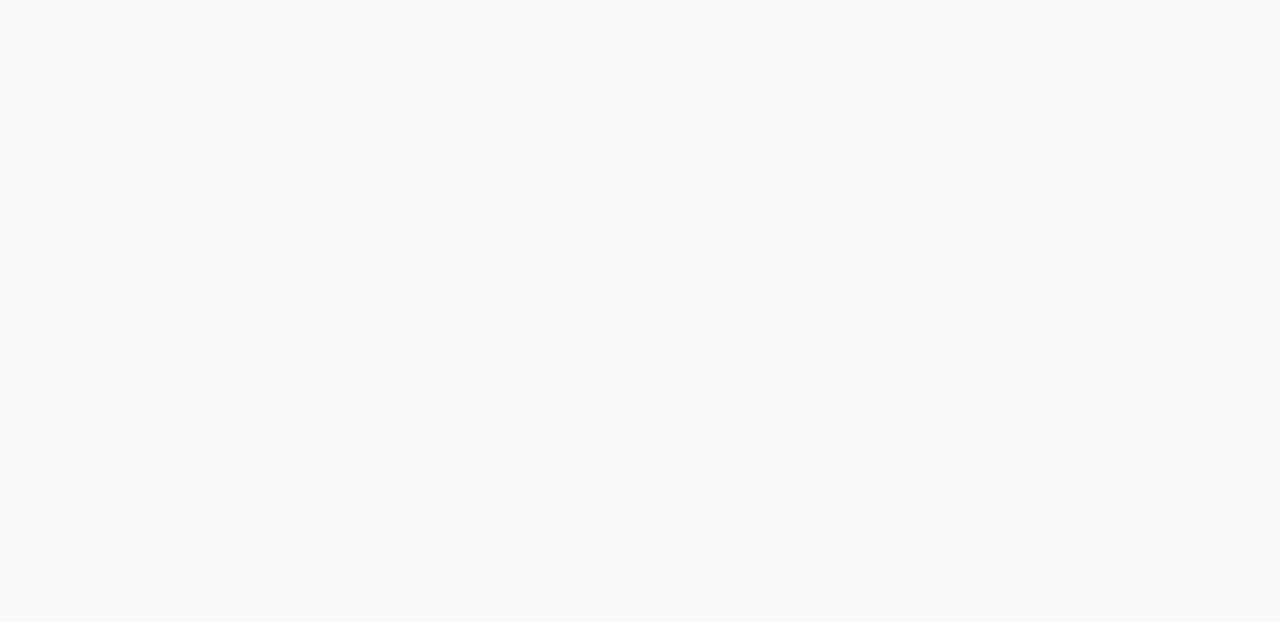
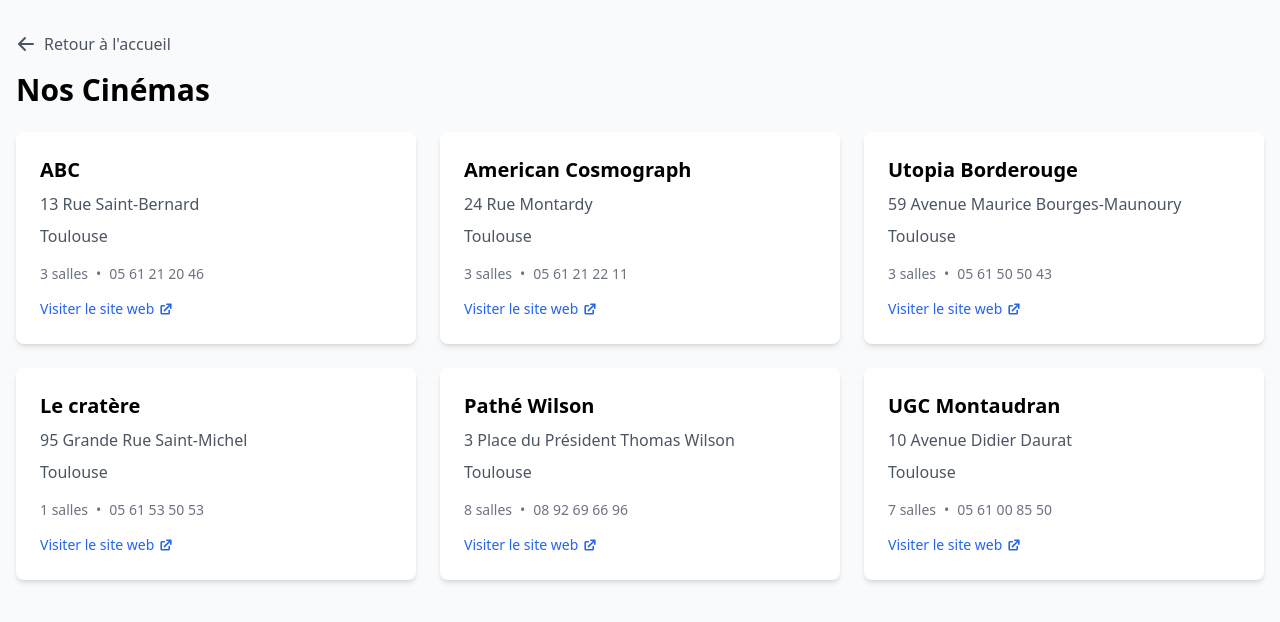
Before and after one commit to masoddr/toulouse_cinema, a Nuxt app in the folder frontend/: page /cinemas in a window 1280 px wide. Before the commit this address had no page. Shown: the top 622 px of the page. Built offline with nearby package versions, Linux system fonts and the light colour scheme.

Commit message:
Refactor TheNavbar component to simplify cinema navigation and remove unnecessary store imports. Introduce a new cinemas page displaying detailed cinema information, including address, contact details, and website links.

```diff
--- a/frontend/components/TheNavbar.vue
+++ b/frontend/components/TheNavbar.vue
@@ -8,17 +8,10 @@
 
         <div class="flex space-x-4">
           <NuxtLink
-            v-for="cinema in cinemas"
-            :key="cinema"
-            :to="`/cinemas/${cinema}`"
-            class="hover:text-opacity-90 transition-colors flex items-center gap-2"
-            :style="{ color: getCinemaColor(cinema) }"
+            to="/cinemas"
+            class="hover:text-opacity-90 transition-colors"
           >
-            <span
-              class="inline-block w-2 h-2 rounded-full"
-              :style="{ backgroundColor: getCinemaColor(cinema) }"
-            ></span>
-            {{ cinema }}
+            Les cinémas
           </NuxtLink>
         </div>
       </div>
@@ -27,13 +20,5 @@
 </template>
 
 <script setup lang="ts">
-import { useSeancesStore } from '~/stores/seances'
-import { useCinemasStore } from '~/stores/cinemas'
-import { storeToRefs } from 'pinia'
-
-const store = useSeancesStore()
-const cinemaStore = useCinemasStore()
-const { cinemas } = storeToRefs(store)
-
-const getCinemaColor = (cinema: string) => cinemaStore.getColor(cinema)
+// Les imports ne sont plus nécessaires car nous n'utilisons plus les stores
 </script>
--- /dev/null
+++ b/frontend/pages/cinemas.vue
@@ -0,0 +1,98 @@
+<template>
+  <div class="container mx-auto px-4 py-8">
+    <NuxtLink
+      to="/"
+      class="inline-flex items-center text-gray-600 hover:text-gray-800 mb-4"
+    >
+      <svg xmlns="http://www.w3.org/2000/svg" class="h-5 w-5 mr-2" viewBox="0 0 20 20" fill="currentColor">
+        <path fill-rule="evenodd" d="M9.707 16.707a1 1 0 01-1.414 0l-6-6a1 1 0 010-1.414l6-6a1 1 0 011.414 1.414L5.414 9H17a1 1 0 110 2H5.414l4.293 4.293a1 1 0 010 1.414z" clip-rule="evenodd" />
+      </svg>
+      Retour à l'accueil
+    </NuxtLink>
+
+    <h1 class="text-3xl font-bold mb-6">Nos Cinémas</h1>
+    <div class="grid grid-cols-1 md:grid-cols-2 lg:grid-cols-3 gap-6">
+      <div v-for="cinema in cinemas" :key="cinema.id" class="bg-white rounded-lg shadow-md p-6">
+        <h2 class="text-xl font-semibold mb-2">{{ cinema.nom }}</h2>
+        <p class="text-gray-600 mb-2">{{ cinema.adresse }}</p>
+        <p class="text-gray-600 mb-4">{{ cinema.ville }}</p>
+        <div class="flex items-center space-x-2 mb-3">
+          <span class="text-sm text-gray-500">{{ cinema.nombreSalles }} salles</span>
+          <span class="text-sm text-gray-500">•</span>
+          <span class="text-sm text-gray-500">{{ cinema.telephone }}</span>
+        </div>
+        <a
+          :href="cinema.siteWeb"
+          target="_blank"
+          rel="noopener noreferrer"
+          class="text-blue-600 hover:text-blue-800 text-sm inline-flex items-center"
+        >
+          Visiter le site web
+          <svg xmlns="http://www.w3.org/2000/svg" class="h-4 w-4 ml-1" viewBox="0 0 20 20" fill="currentColor">
+            <path d="M11 3a1 1 0 100 2h2.586l-6.293 6.293a1 1 0 101.414 1.414L15 6.414V9a1 1 0 102 0V4a1 1 0 00-1-1h-5z" />
+            <path d="M5 5a2 2 0 00-2 2v8a2 2 0 002 2h8a2 2 0 002-2v-3a1 1 0 10-2 0v3H5V7h3a1 1 0 000-2H5z" />
+          </svg>
+        </a>
+      </div>
+    </div>
+  </div>
+</template>
+
+<script setup>
+const cinemas = ref([
+  {
+    id: 'ABC',
+    nom: 'ABC',
+    adresse: '13 Rue Saint-Bernard',
+    ville: 'Toulouse',
+    nombreSalles: 3,
+    telephone: '05 61 21 20 46',
+    siteWeb: 'https://abc-toulouse.fr'
+  },
+  {
+    id: 'AMERICAN_COSMOGRAPH',
+    nom: 'American Cosmograph',
+    adresse: '24 Rue Montardy',
+    ville: 'Toulouse',
+    nombreSalles: 3,
+    telephone: '05 61 21 22 11',
+    siteWeb: 'https://www.american-cosmograph.fr'
+  },
+  {
+    id: 'UTOPIA_BORDEROUGE',
+    nom: 'Utopia Borderouge',
+    adresse: '59 Avenue Maurice Bourges-Maunoury',
+    ville: 'Toulouse',
+    nombreSalles: 3,
+    telephone: '05 61 50 50 43',
+    siteWeb: 'http://www.cinemas-utopia.org/toulouse'
+  },
+  {
+    id: 'CRATERE',
+    nom: 'Le cratère',
+    adresse: '95 Grande Rue Saint-Michel',
+    ville: 'Toulouse',
+    nombreSalles: 1,
+    telephone: '05 61 53 50 53',
+    siteWeb: 'https://www.cinemalecratere.com'
+  },
+  {
+    id: 'PATHE_WILSON',
+    nom: 'Pathé Wilson',
+    adresse: '3 Place du Président Thomas Wilson',
+    ville: 'Toulouse',
+    nombreSalles: 8,
+    telephone: '08 92 69 66 96',
+    siteWeb: 'https://www.pathe.fr/cinemas/cinema-pathe-wilson'
+  },
+  {
+    id: 'UGC_MONTAUDRAN',
+    nom: 'UGC Montaudran',
+    adresse: '10 Avenue Didier Daurat',
+    ville: 'Toulouse',
+    nombreSalles: 7,
+    telephone: '05 61 00 85 50',
+    siteWeb: 'https://www.ugc.fr/cinema-ugc-montaudran.html'
+  }
+])
+</script>
```
